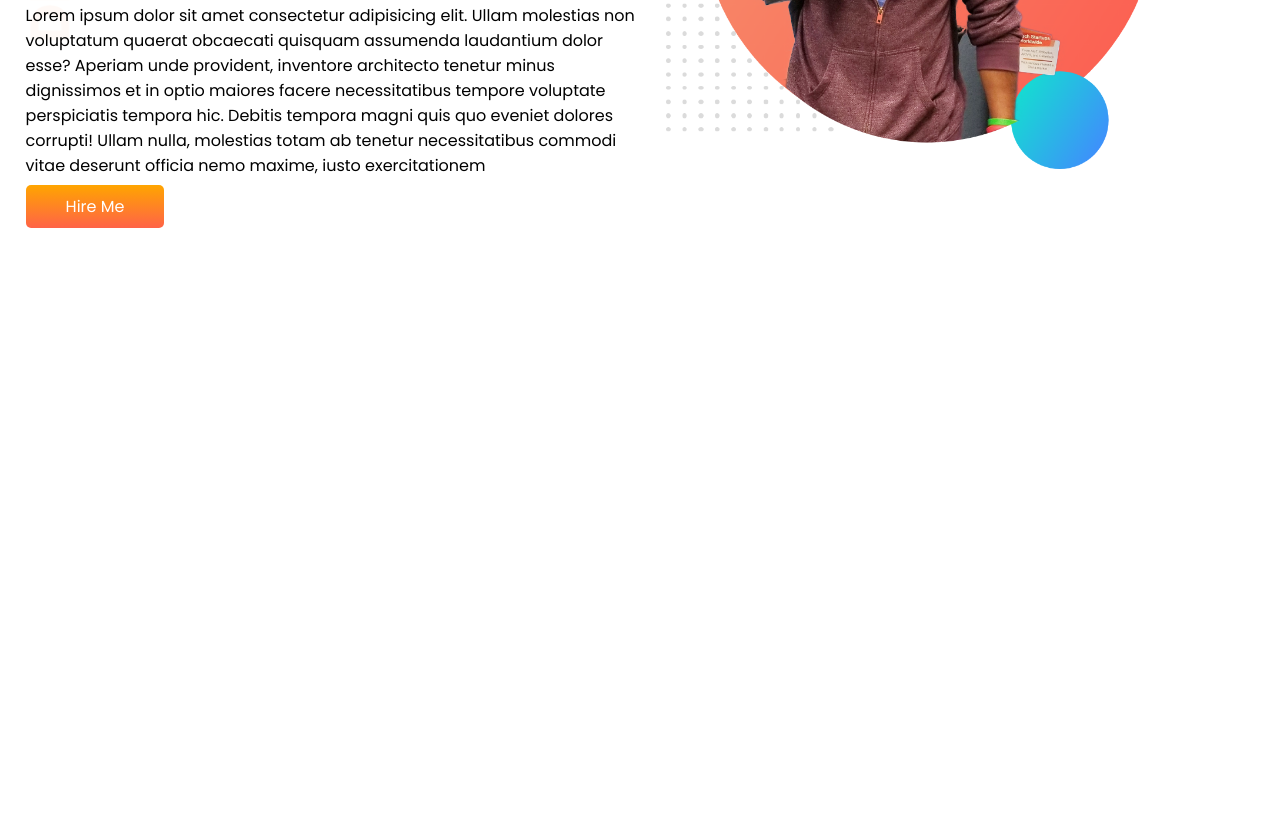
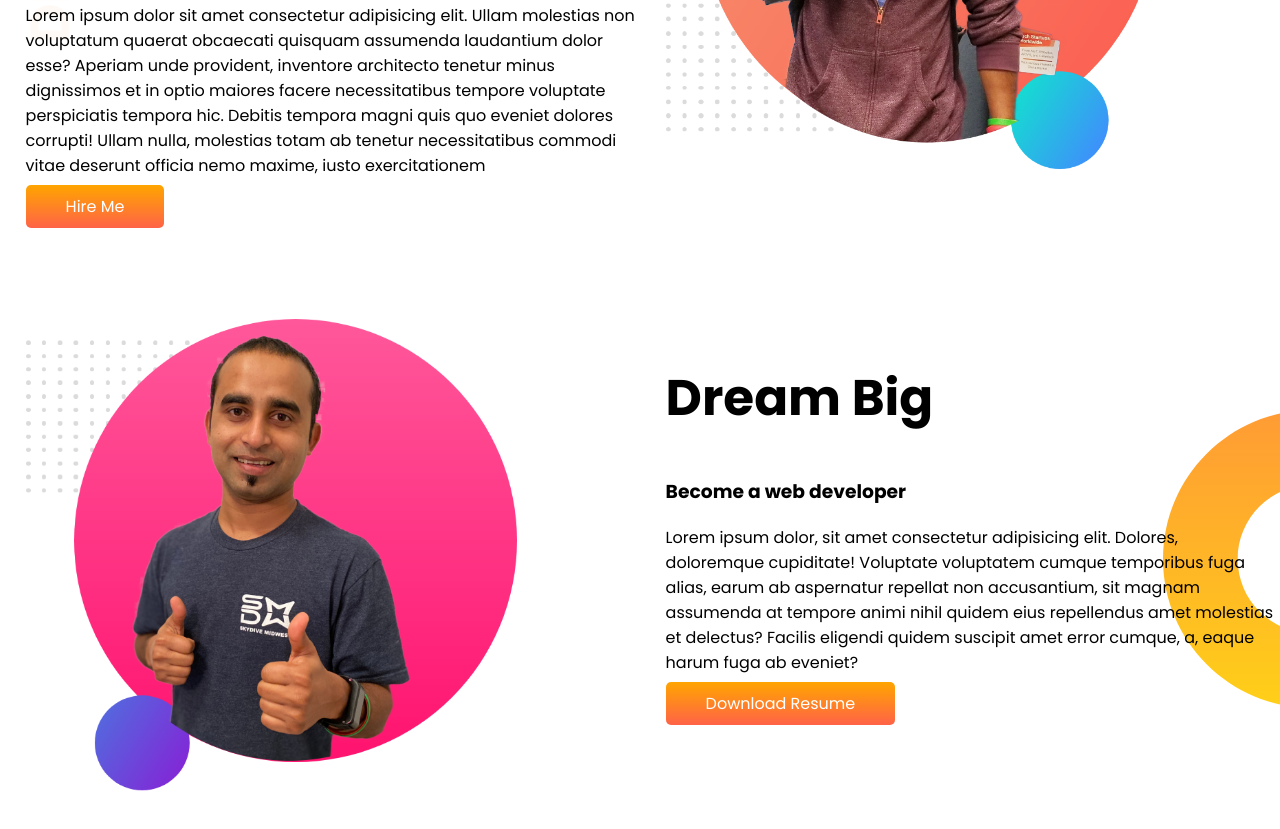
Before and after one commit to Nyth/demo-portfolio, a plain HTML site: page index.html in a window 1280 px wide. Shown: the part 319-1148 px from the top of the page. Before the commit the page ends 800 px from the top, so only its background shows below. Drawn offline with Linux system fonts and the light colour scheme.

Commit message:
secend commit

```diff
--- a/css/style.css
+++ b/css/style.css
@@ -13,6 +13,7 @@ h1 {
 
 section {
     display: flex;
+    margin-bottom: 100px;
 }
 
 .half-width {
@@ -39,3 +40,9 @@ section {
     background-image: url(../images/top-banner.png);
     background-repeat: no-repeat;
 }
+
+.dream-big {
+    background-image: url(../images/dream-bg.png);
+    background-repeat: no-repeat;
+    background-position: right;
+}
--- a/index.html
+++ b/index.html
@@ -36,6 +36,26 @@
         </div>
     </section>
 
+    <section class="dream-big">
+        <div class="half-width">
+            <img src="images/jhankar2.png" alt="">
+        </div>
+
+        <div class="half-width">
+            <h1>Dream Big</h1>
+            <h3>Become a web developer</h3>
+            <p>
+                Lorem ipsum dolor, sit amet consectetur adipisicing elit. Dolores, doloremque cupiditate! Voluptate
+                voluptatem cumque temporibus fuga alias, earum ab aspernatur repellat non accusantium, sit magnam
+                assumenda at tempore animi nihil quidem eius repellendus amet molestias et delectus? Facilis eligendi
+                quidem suscipit amet error cumque, a, eaque harum fuga ab eveniet?
+            </p>
+            <a target="_blank" class="link-button" href="">Download Resume</a>
+        </div>
+
+
+    </section>
+
 </body>
 
 </html>
```
